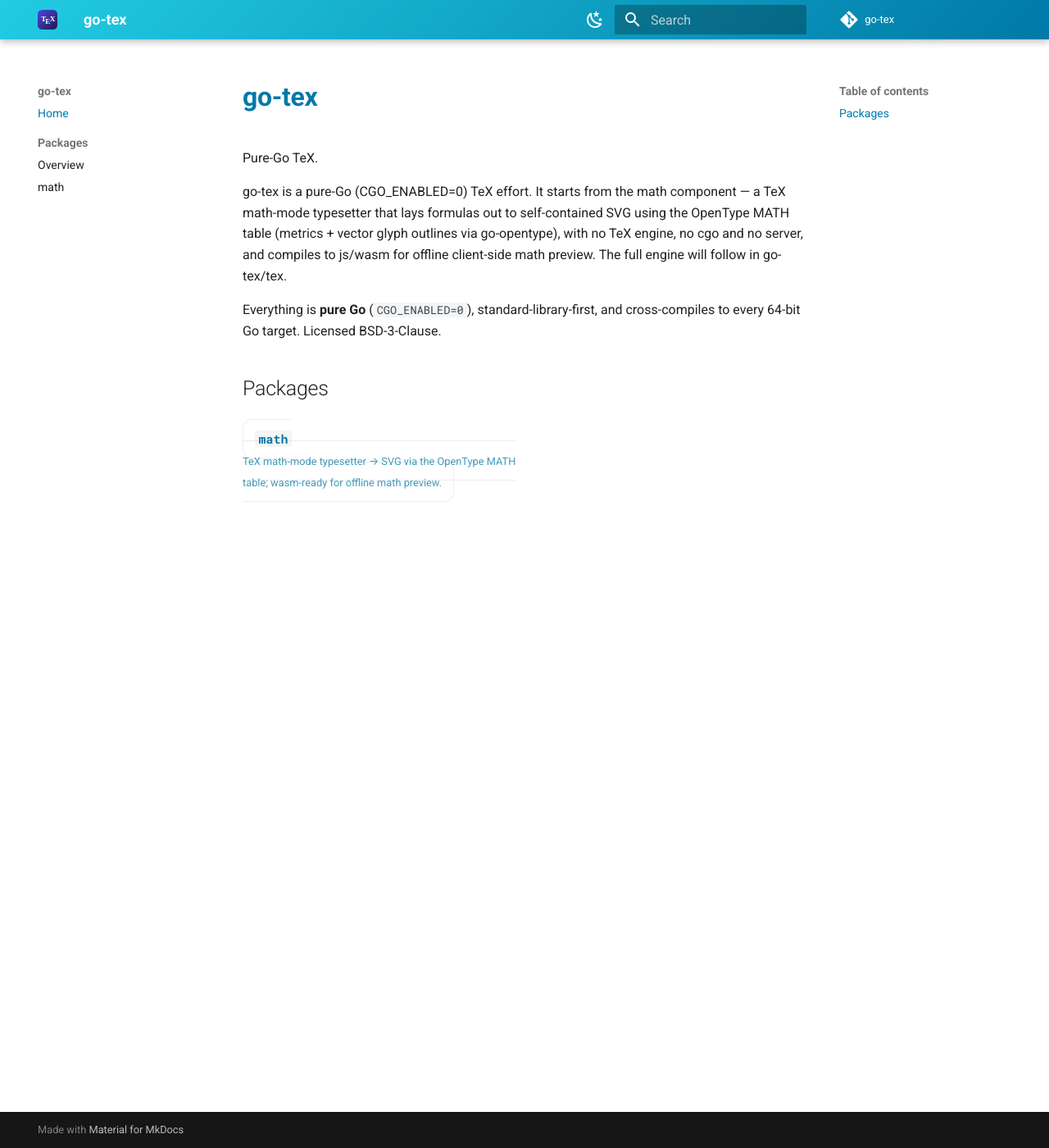
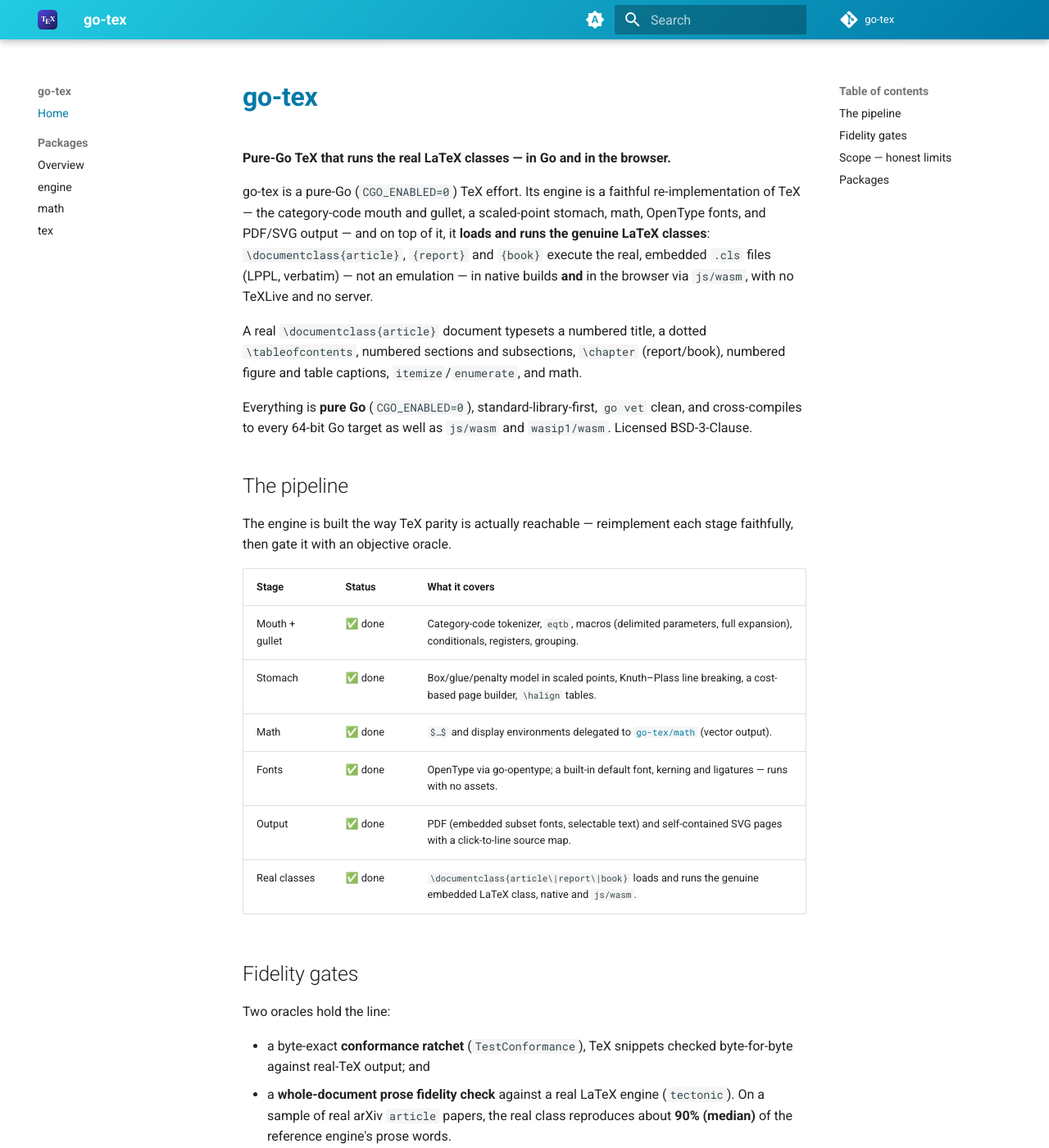
Before and after one commit to go-tex/docs, an MkDocs documentation site: the page built from docs/index.md, in a window 1280 px wide and 1400 px high. Shown: the whole window at 82% size. Built offline with MkDocs 1.6.1 and Material for MkDocs 9.7.7, drawn with Linux system fonts in a browser that asks for light colours; the version menu is left out; some of the changed text lies outside the part shown.

Commit message:
docs: document the engine and its real-LaTeX-class milestone
Rewrite the overview around the engine loading and running the genuine
LaTeX base classes (article/report/book), native and in js/wasm, with a
pipeline table (all stages done), fidelity gates, and honest scope. Add
packages/engine.md (stages + roadmap) and packages/tex.md, list them in
the nav and packages overview. Promote the Material palette to an
explicit system/light/dark toggle, default system.

Co-Authored-By: Claude Opus 4.8 <noreply@anthropic.com>

```diff
--- a/docs/index.md
+++ b/docs/index.md
@@ -1,14 +1,59 @@
 # go-tex
 
-Pure-Go TeX.
+**Pure-Go TeX that runs the real LaTeX classes — in Go and in the browser.**
 
-go-tex is a pure-Go (CGO_ENABLED=0) TeX effort. It starts from the math component — a TeX math-mode typesetter that lays formulas out to self-contained SVG using the OpenType MATH table (metrics + vector glyph outlines via go-opentype), with no TeX engine, no cgo and no server, and compiles to js/wasm for offline client-side math preview. The full engine will follow in go-tex/tex.
+go-tex is a pure-Go (`CGO_ENABLED=0`) TeX effort. Its engine is a faithful
+re-implementation of TeX — the category-code mouth and gullet, a scaled-point
+stomach, math, OpenType fonts, and PDF/SVG output — and on top of it, it **loads
+and runs the genuine LaTeX classes**: `\documentclass{article}`, `{report}` and
+`{book}` execute the real, embedded `.cls` files (LPPL, verbatim) — not an
+emulation — in native builds **and** in the browser via `js/wasm`, with no
+TeXLive and no server.
 
-Everything is **pure Go** (`CGO_ENABLED=0`), standard-library-first, and
-cross-compiles to every 64-bit Go target. Licensed BSD-3-Clause.
+A real `\documentclass{article}` document typesets a numbered title, a dotted
+`\tableofcontents`, numbered sections and subsections, `\chapter` (report/book),
+numbered figure and table captions, `itemize`/`enumerate`, and math.
+
+Everything is **pure Go** (`CGO_ENABLED=0`), standard-library-first, `go vet`
+clean, and cross-compiles to every 64-bit Go target as well as `js/wasm` and
+`wasip1/wasm`. Licensed BSD-3-Clause.
+
+## The pipeline
+
+The engine is built the way TeX parity is actually reachable — reimplement each
+stage faithfully, then gate it with an objective oracle.
+
+| Stage | Status | What it covers |
+|---|---|---|
+| Mouth + gullet | ✅ done | Category-code tokenizer, `eqtb`, macros (delimited parameters, full expansion), conditionals, registers, grouping. |
+| Stomach | ✅ done | Box/glue/penalty model in scaled points, Knuth–Plass line breaking, a cost-based page builder, `\halign` tables. |
+| Math | ✅ done | `$…$` and display environments delegated to [`go-tex/math`](packages/math.md) (vector output). |
+| Fonts | ✅ done | OpenType via go-opentype; a built-in default font, kerning and ligatures — runs with no assets. |
+| Output | ✅ done | PDF (embedded subset fonts, selectable text) and self-contained SVG pages with a click-to-line source map. |
+| Real classes | ✅ done | `\documentclass{article\|report\|book}` loads and runs the genuine embedded LaTeX class, native and `js/wasm`. |
+
+## Fidelity gates
+
+Two oracles hold the line:
+
+- a byte-exact **conformance ratchet** (`TestConformance`), TeX snippets checked
+  byte-for-byte against real-TeX output; and
+- a **whole-document prose fidelity check** against a real LaTeX engine
+  (`tectonic`). On a sample of real arXiv `article` papers, the real class
+  reproduces about **90% (median)** of the reference engine's prose words.
+
+## Scope — honest limits
+
+The engine **loads and runs the standard base classes**; it is
+functional-parity-oriented and held to real-LaTeX fidelity, **not** a claim of
+full TeXLive parity. `amsart` and heavy packages (`tikz`, `hyperref`, …) are not
+yet run as real files — that is the [roadmap](packages/engine.md#roadmap), not
+done.
 
 ## Packages
 
 <div class="pk-grid" markdown>
-<a class="pk-card" href="packages/math.md"><code>math</code><br><small>TeX math-mode typesetter → SVG via the OpenType MATH table; wasm-ready for offline math preview.</small></a>
+<a class="pk-card" href="packages/engine.md"><code>engine</code><br><small>The pure-Go TeX engine — faithful mouth + gullet, scaled-point stomach, math, fonts, PDF/SVG, and the real LaTeX base classes.</small></a>
+<a class="pk-card" href="packages/math.md"><code>math</code><br><small>TeX math-mode typesetter → vector output via the OpenType MATH table; wasm-ready for offline math preview.</small></a>
+<a class="pk-card" href="packages/tex.md"><code>tex</code><br><small>A lightweight LaTeX-subset document processor → semantic HTML; wasm-ready.</small></a>
 </div>
--- a/mkdocs.yml
+++ b/mkdocs.yml
@@ -1,5 +1,5 @@
 site_name: go-tex
-site_description: "Pure-Go TeX."
+site_description: "Pure-Go TeX that runs the real LaTeX classes — in Go and in the browser."
 site_url: https://go-tex.github.io/docs/
 repo_url: https://github.com/go-tex
 repo_name: go-tex
@@ -10,16 +10,20 @@ theme:
   logo: assets/logo.svg
   favicon: assets/logo.svg
   palette:
+    - media: "(prefers-color-scheme)"
+      primary: custom
+      accent: custom
+      toggle: { icon: material/brightness-auto, name: Switch to light mode }
     - media: "(prefers-color-scheme: light)"
       scheme: default
       primary: custom
       accent: custom
-      toggle: { icon: material/weather-night, name: Dark mode }
+      toggle: { icon: material/weather-night, name: Switch to dark mode }
     - media: "(prefers-color-scheme: dark)"
       scheme: slate
       primary: custom
       accent: custom
-      toggle: { icon: material/weather-sunny, name: Light mode }
+      toggle: { icon: material/weather-sunny, name: Switch to system preference }
   features: [navigation.sections, navigation.top, content.code.copy, search.suggest]
 
 extra_css: [stylesheets/brand.css]
@@ -39,4 +43,6 @@ nav:
   - Home: index.md
   - Packages:
       - Overview: packages/index.md
+      - engine: packages/engine.md
       - math: packages/math.md
+      - tex: packages/tex.md
```
Also changed, not shown: docs/packages/engine.md (added, +73 -0 lines), docs/packages/index.md (+4 -2 lines), docs/packages/tex.md (added, +27 -0 lines).
